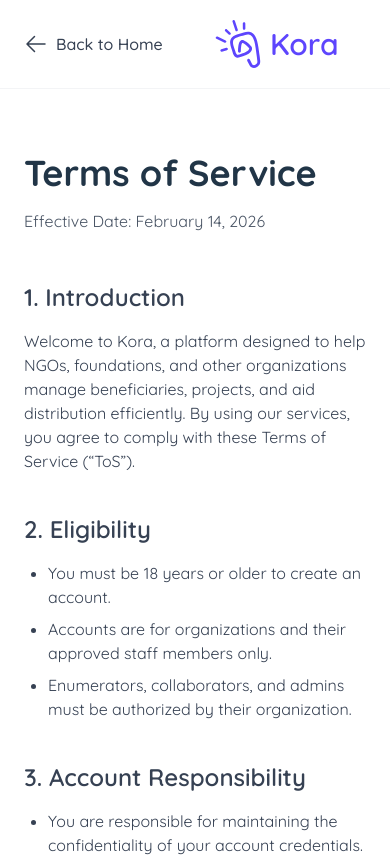
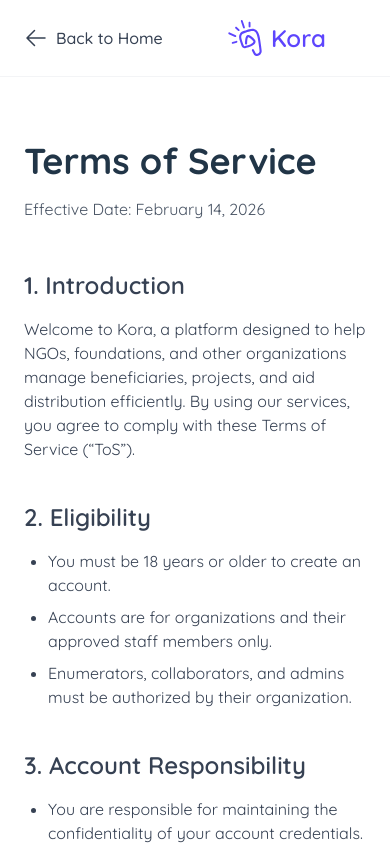
Before and after one commit to Kora-ngo/website, a React (Vite) app: page /terms in a window 390 px wide. Shown: the top 857 px of the page. Built offline with nearby package versions, Linux system fonts and the light colour scheme.

Commit message:
dealing with link change

```diff
--- a/src/layouts/home/home-download-section.tsx
+++ b/src/layouts/home/home-download-section.tsx
@@ -42,7 +42,7 @@ const HomeDownloadSection = () => {
               <div className="flex flex-wrap justify-center lg:justify-start gap-6 pt-6">
                 {/* Download APK button */}
                 <a
-                  href="https://webapp.diawi.com/install/y2TGqS"  // ← Replace with your actual APK download link (e.g. "/downloads/kora-field-latest.apk" or external secure URL)
+                  href="https://www.dropbox.com/scl/fi/cunc8p2pz7meb2hpwz8iu/app-release.apk?rlkey=9vuboz3dd9s08n2glegd86nw0&st=rbzgrzu5&dl=0"  // ← Replace with your actual APK download link (e.g. "/downloads/kora-field-latest.apk" or external secure URL)
                   download="Kora-Field.apk"
                   className="inline-flex items-center gap-3 rounded-xl bg-[#747bff] px-7 py-4.5 text-white hover:bg-[#6366f1] transition-all duration-300 shadow-lg shadow-[#747bff]/30 hover:shadow-[#747bff]/50 hover:scale-[1.02] active:scale-95"
                 >
--- a/src/layouts/home/home-navbar.tsx
+++ b/src/layouts/home/home-navbar.tsx
@@ -40,8 +40,8 @@ const HomeNavbar = () => {
           <div className="flex-shrink-0">
             <a href="/" className="flex items-center gap-2">
               <div className="flex items-center space-x-2">
-                <img src={logo} alt="" className="size-12" />
-                <p className="text-3xl text-primary font-semibold">Kora</p>
+                <img src={logo} alt="" className="lg:size-12 size-9" />
+                <p className="lg:text-3xl text-2xl text-primary font-semibold">Kora</p>
               </div>
             </a>
           </div>
--- a/src/pages/privacy.tsx
+++ b/src/pages/privacy.tsx
@@ -29,16 +29,14 @@ export default function PrivacyPolicy() {
 
           <div className="flex-1 flex justify-center">
             <div className="flex items-center gap-3">
-                <div className="flex-shrink-0">
-                    <a href="/" className="flex items-center gap-2">
-                    <div
-                        className="flex items-center space-x-2"
-                    >
-                        <img src={logo} alt="" className="size-12" />
-                        <p className="text-3xl text-primary font-semibold">Kora</p>
-                    </div>
-                    </a>
-                </div>
+              <div className="flex-shrink-0">
+                <a href="/" className="flex items-center gap-2">
+                  <div className="flex items-center space-x-2">
+                    <img src={logo} alt="" className="lg:size-12 size-9" />
+                    <p className="lg:text-3xl text-2xl text-primary font-semibold">Kora</p>
+                  </div>
+                </a>
+              </div>
             </div>
           </div>
         </div>
--- a/src/pages/terms.tsx
+++ b/src/pages/terms.tsx
@@ -28,16 +28,14 @@ export default function TermsOfService() {
 
           <div className="flex-1 flex justify-center">
             <div className="flex items-center gap-3">
-                <div className="flex-shrink-0">
-                    <a href="/" className="flex items-center gap-2">
-                    <div
-                        className="flex items-center space-x-2"
-                    >
-                        <img src={logo} alt="" className="size-12" />
-                        <p className="text-3xl text-primary font-semibold">Kora</p>
-                    </div>
-                    </a>
-                </div>
+              <div className="flex-shrink-0">
+                <a href="/" className="flex items-center gap-2">
+                  <div className="flex items-center space-x-2">
+                    <img src={logo} alt="" className="lg:size-12 size-9" />
+                    <p className="lg:text-3xl text-2xl text-primary font-semibold">Kora</p>
+                  </div>
+                </a>
+              </div>
             </div>
           </div>
         </div>
```
